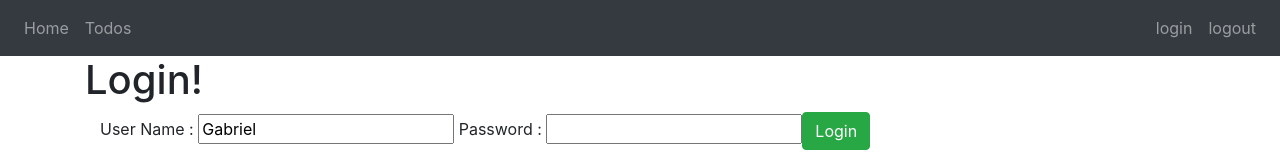
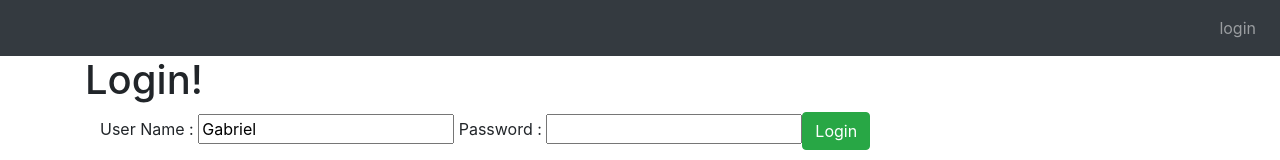
Before and after one commit to gabrielgfw/java-spring-angular, an Angular app in the folder angular-front-end/: page /login in a window 1280 px wide. Shown: the top 160 px of the page. Built offline with nearby package versions, Linux system fonts and the light colour scheme.

Commit message:
only show top nav itens when user is logged in

```diff
--- a/angular-front-end/src/app/menu/menu.component.html
+++ b/angular-front-end/src/app/menu/menu.component.html
@@ -3,19 +3,19 @@
 
     <ul class="navbar-nav">
       <li>
-        <a routerLink="/welcome/gabriel" class="nav-link">Home</a>
+        <a *ngIf="hardcodedAuthenticationService.isUserLoggedIn()" routerLink="/welcome/gabriel" class="nav-link">Home</a>
       </li>
       <li>
-        <a routerLink="/todos" class="nav-link">Todos</a>
+        <a *ngIf="hardcodedAuthenticationService.isUserLoggedIn()" routerLink="/todos" class="nav-link">Todos</a>
       </li>
     </ul>
 
     <ul class="navbar-nav navbar-collapse justify-content-end">
       <li>
-        <a routerLink="/login" class="nav-link">login</a>
+        <a *ngIf="!hardcodedAuthenticationService.isUserLoggedIn()" routerLink="/login" class="nav-link">login</a>
       </li>
       <li>
-        <a routerLink="/logout" class="nav-link">logout</a>
+        <a *ngIf="hardcodedAuthenticationService.isUserLoggedIn()" routerLink="/logout" class="nav-link">logout</a>
       </li>
     </ul>
 
--- a/angular-front-end/src/app/service/hardcoded-authentication.service.ts
+++ b/angular-front-end/src/app/service/hardcoded-authentication.service.ts
@@ -8,11 +8,9 @@
   constructor() { }
 
   authenticate(username, password) {
-    console.log('Before: ' + this.isUserLoggedIn());
 
     if(username === "Gabriel" && password === "genius") {
       sessionStorage.setItem('authenticatorUser', username)
-      console.log('After: ' + this.isUserLoggedIn());
       return true;
 
     } else {
```
Also changed, not shown: angular-front-end/src/app/menu/menu.component.ts (+7 -1 lines).
